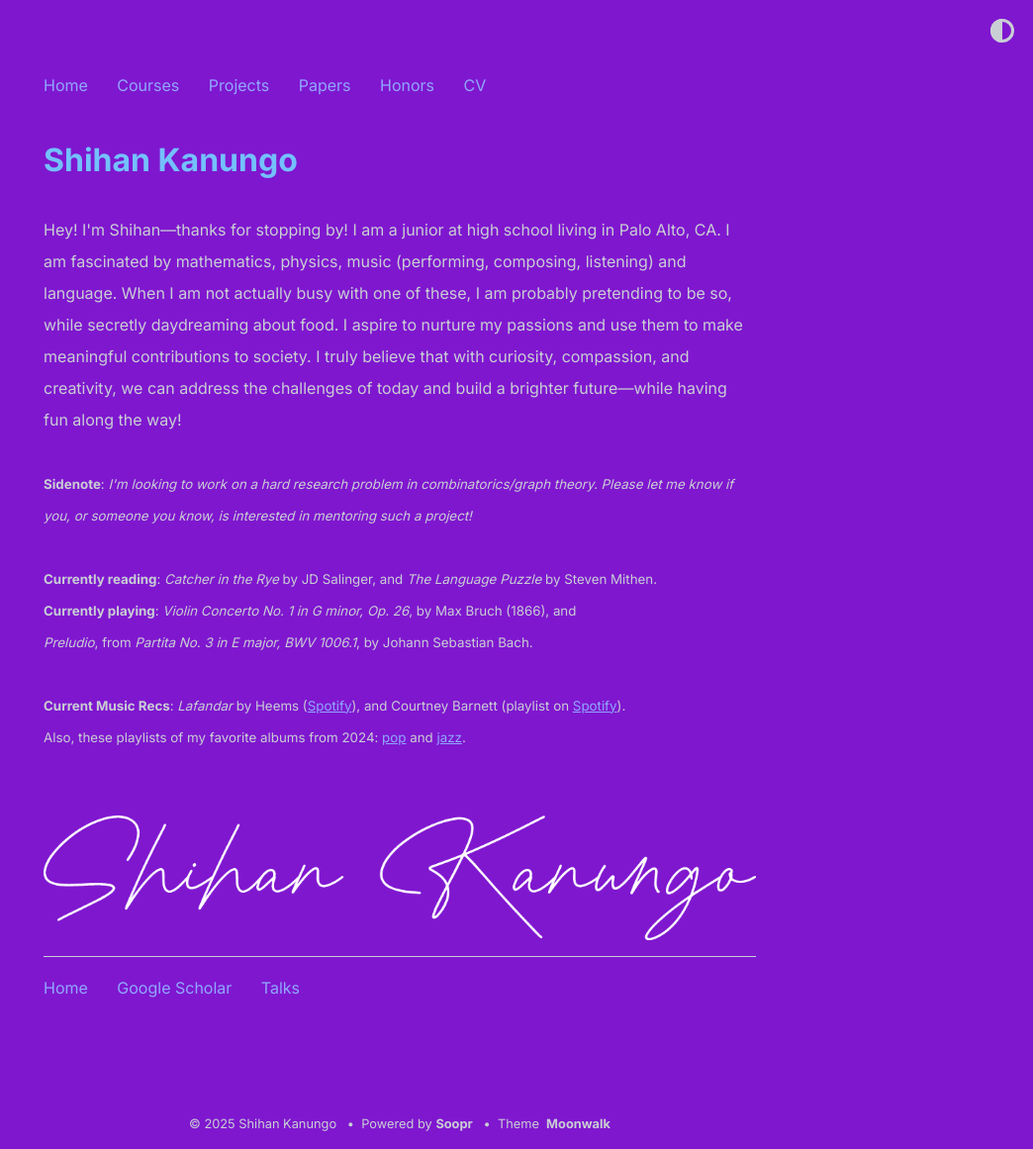
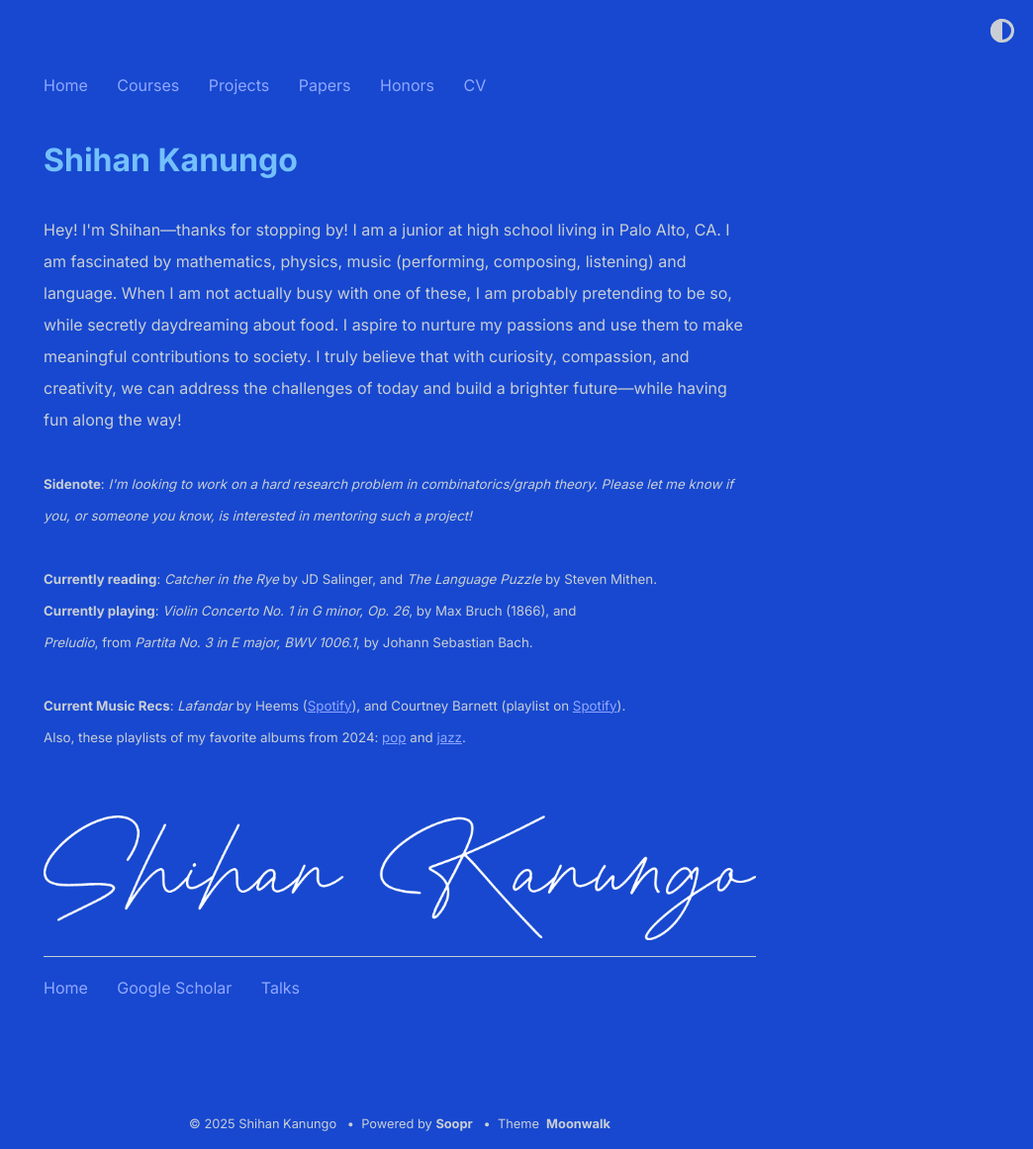
Before and after one commit to shihankanungo/shihankanungo.github.io, a Jekyll site: the page built from index.md, in a window 1280 px wide. Shown: the whole page at 99% size, without its empty margins (236-1280 px from the left). Built offline with Jekyll 4.4.1, drawn with Linux system fonts in a browser that asks for light colours.

Commit message:
Update moonwalk.scss

```diff
--- a/_sass/moonwalk.scss
+++ b/_sass/moonwalk.scss
@@ -83,15 +83,14 @@ img {
       --headings: #74c0fc;
       --links: #91A7FF;
       --highlight: #41C7C7;
-      --bg: #7f17cf;
-      // --bg: #1748cf;
+      --bg: #1748cf;
       --bg-secondary: #0043fc;
       --text: #c9ced4;
       // --text: #adb5bd;
       --text-secondary: #9CA3AF;
       --code-text: #91A7FF;
       --share-text: #C4C4C4;
-  }
+  };
 }
 
 html[data-theme="dark"] { @include dark-appearance; }
```
